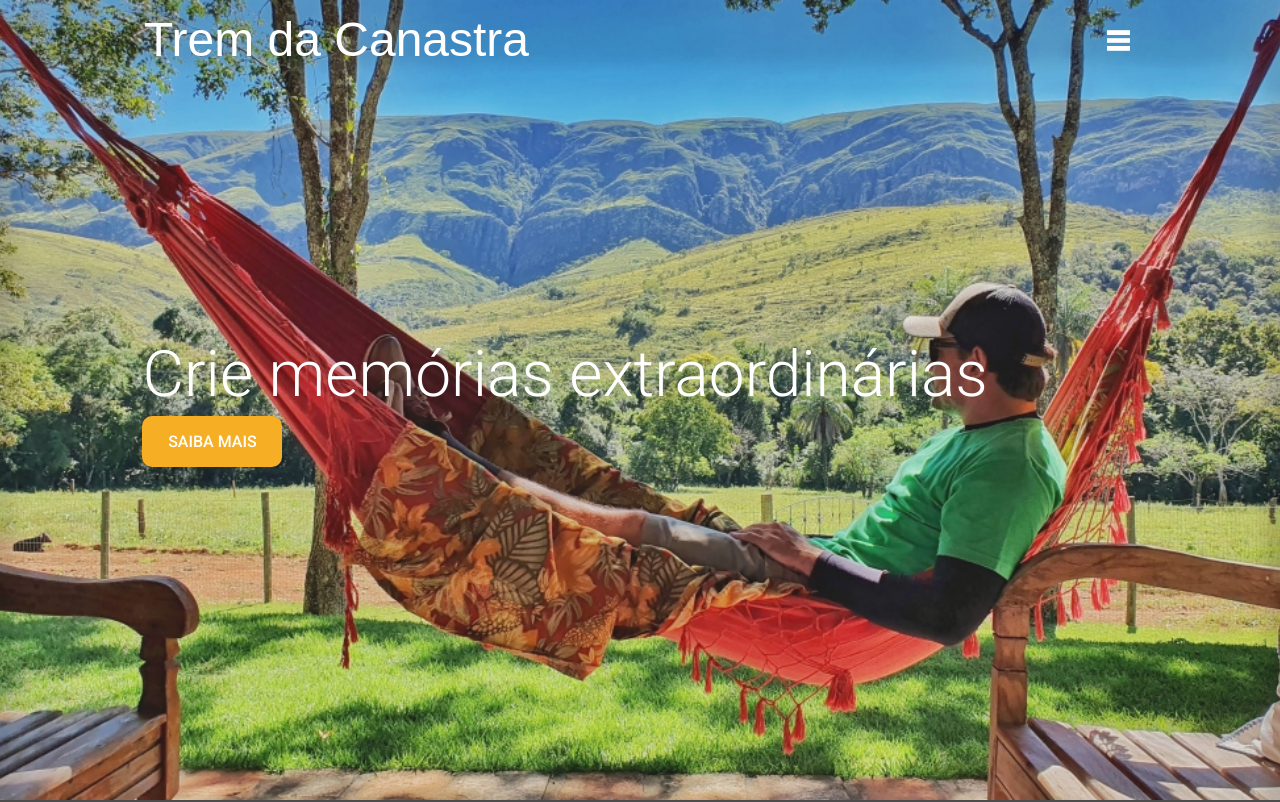
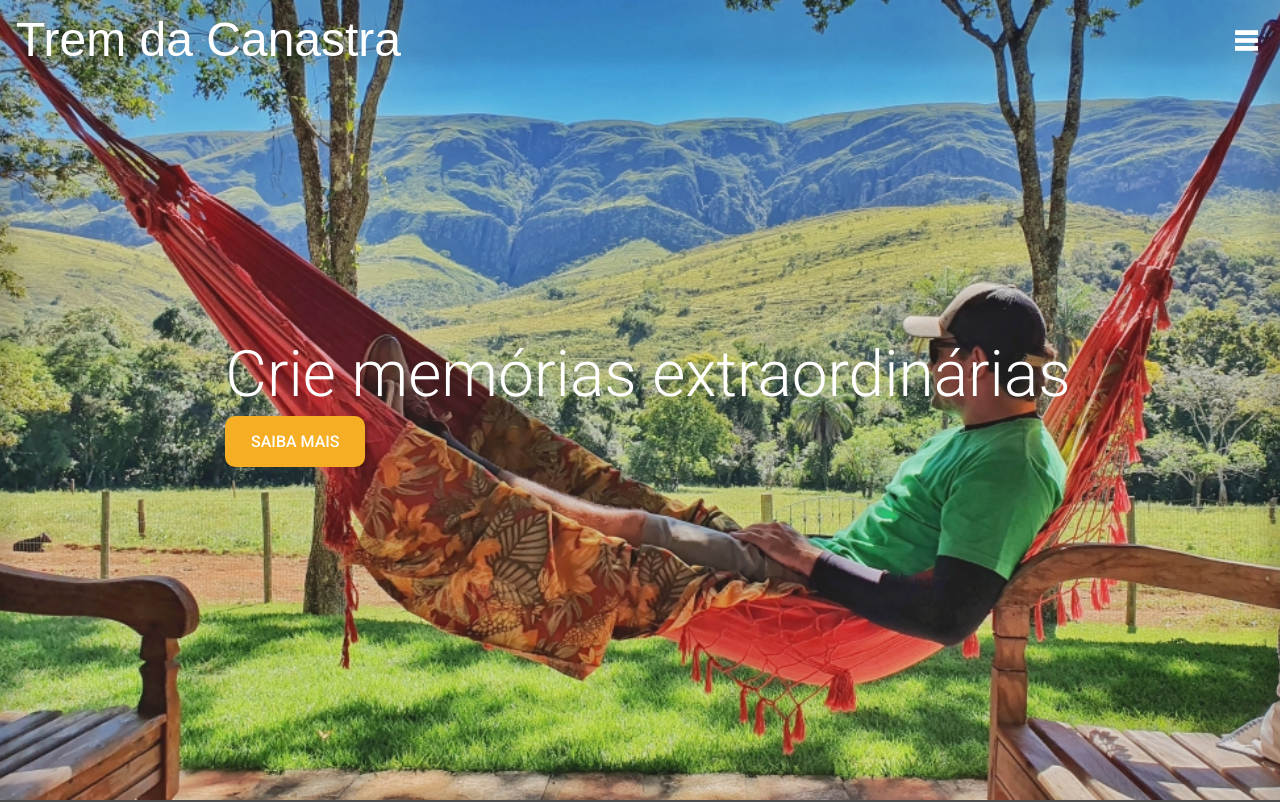
Before and after one commit to matheusw33/trem-da-canastra, a React (Create React App) app: page / in a window 1280 px wide. Shown: the top 802 px of the page. Built offline with nearby package versions, Linux system fonts and the light colour scheme; a web font is replaced by a local one.

Commit message:
Alteração de espaçamento das margens do container e modificações no espaçamento das colunas do footer

```diff
--- a/src/components/Atrativos/index.js
+++ b/src/components/Atrativos/index.js
@@ -28,7 +28,7 @@ const SecaoAtrativos = styled.section`
         border-radius: 10px;
         gap:10px;
 
-        @media (min-width: 1080px){
+        @media screen and (min-width: 1080px){
             width: 200px;
         }
 
--- a/src/components/Container/index.js
+++ b/src/components/Container/index.js
@@ -5,9 +5,11 @@ export const Container = styled.div`
     display:${props => props.display || 'block'};
     flex-wrap: ${props => props.wrap || ''};
     gap: ${props => props.gap || '0'};
+    justify-content: ${props => props.alinhamento || ""};
 
     @media (min-width: 1080px){
-        width:80%;
+        padding-left: calc((100% - 1400px)/2);
+        padding-right: calc((100% - 1400px)/2);
         margin:0 auto;
     }
 `
--- a/src/components/Footer/index.js
+++ b/src/components/Footer/index.js
@@ -5,9 +5,6 @@ const Rodape = styled.footer`
     background-color: #000;
     color:#FFF;
     Padding: 2em;
-    display:flex;
-    flex-wrap: wrap;
-    gap: 2em;
     }
 `
 const Colunas = styled.div`
@@ -42,7 +39,7 @@ const Colunas = styled.div`
 const Footer = (props) => {
     return(
         <Rodape>
-            <Container data-aos={props.efeito} display='flex' wrap='wrap' gap='2em'>
+            <Container data-aos={props.efeito} alinhamento="space-between" display='flex' wrap='wrap' gap='2em'>
                 <Colunas>
                     <h4>Matheus Cruz</h4>
                     <ul>
--- a/src/components/Galeria/index.js
+++ b/src/components/Galeria/index.js
@@ -12,6 +12,11 @@ const GaleriaConteirner = styled.section`
         display:flex;
         flex-wrap:wrap;
     }
+
+    @media screen and (min-width: 1024px){
+            padding-left: calc((100% - 1400px)/2);
+            padding-right: calc((100% - 1400px)/2);
+        }
 `
 const ImgContainer = styled.div`
     width: 50%;
```
